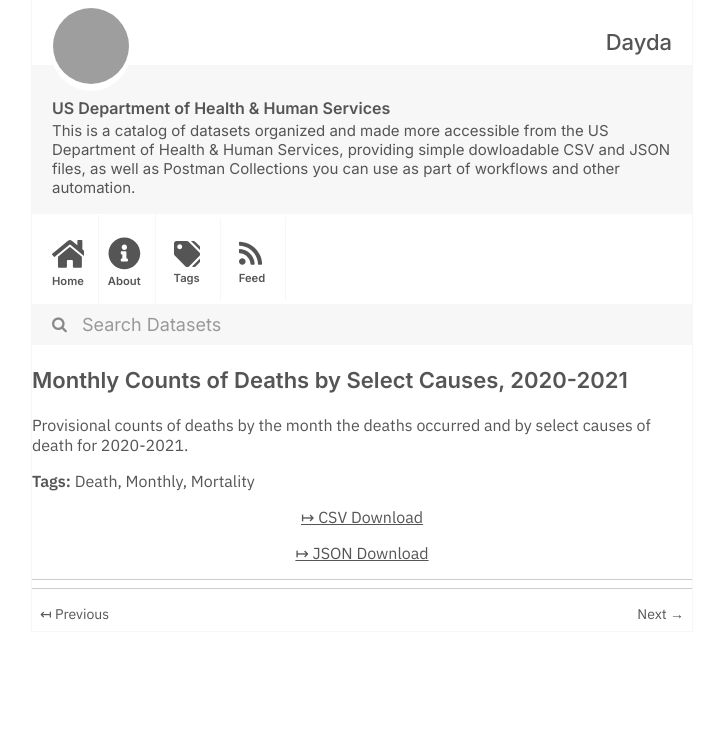
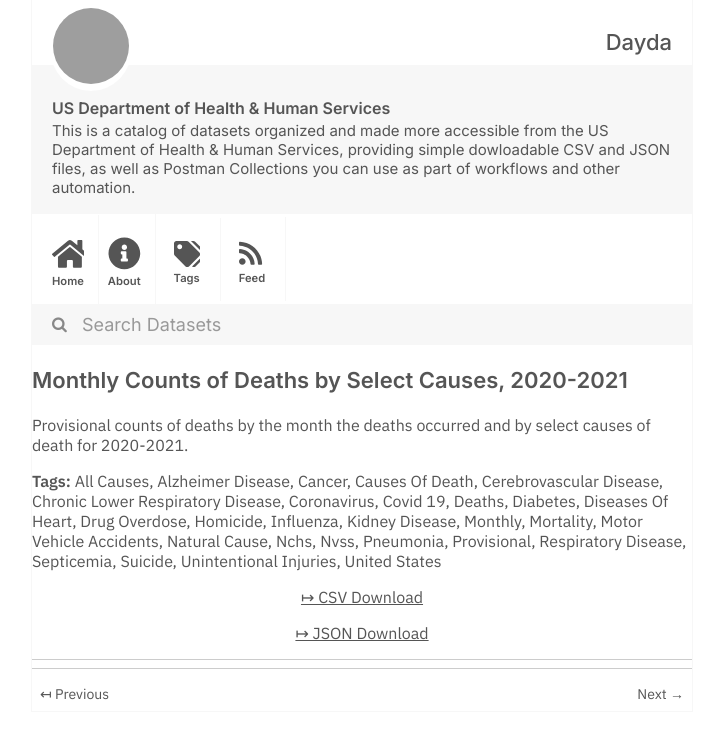
Before and after one commit to dayda-entities/us-department-of-health-and-human-services, a Jekyll site: the page built from _posts/2021-03-16-monthly-counts-of-deaths-by-select-causes-2020-2021.md, in a window 1280 px wide, cut to the strip 0-739 px from the top of the page. Shown: the whole strip, without its empty margins (278-1001 px from the left). Built offline with Jekyll 4.4.1, drawn with Linux system fonts in a browser that asks for light colours; grey boxes are pictures that could not be loaded.

Commit message:
Publish Data

```diff
--- a/_posts/2021-03-16-monthly-counts-of-deaths-by-select-causes-2020-2021.md
+++ b/_posts/2021-03-16-monthly-counts-of-deaths-by-select-causes-2020-2021.md
@@ -1,13 +1,38 @@
 ---
 title: 'Monthly Counts of Deaths by Select Causes, 2020-2021'
-created: '2021-03-16T19:25:19.177498'
-modified: '2021-03-16T19:25:19.177505'
+created: '2021-03-16T19:53:16.304855'
+modified: '2021-05-07T10:08:39.349084'
 state: active
 type: dataset
 tags:
-  - Death
+  - All Causes
+  - Alzheimer Disease
+  - Cancer
+  - Causes Of Death
+  - Cerebrovascular Disease
+  - Chronic Lower Respiratory Disease
+  - Coronavirus
+  - Covid 19
+  - Deaths
+  - Diabetes
+  - Diseases Of Heart
+  - Drug Overdose
+  - Homicide
+  - Influenza
+  - Kidney Disease
   - Monthly
   - Mortality
+  - Motor Vehicle Accidents
+  - Natural Cause
+  - Nchs
+  - Nvss
+  - Pneumonia
+  - Provisional
+  - Respiratory Disease
+  - Septicemia
+  - Suicide
+  - Unintentional Injuries
+  - United States
 groups: []
 csv_url: 'https://data.cdc.gov/api/views/9dzk-mvmi/rows.csv?accessType=DOWNLOAD'
 json_url: 'https://data.cdc.gov/api/views/9dzk-mvmi/rows.json?accessType=DOWNLOAD'
```
